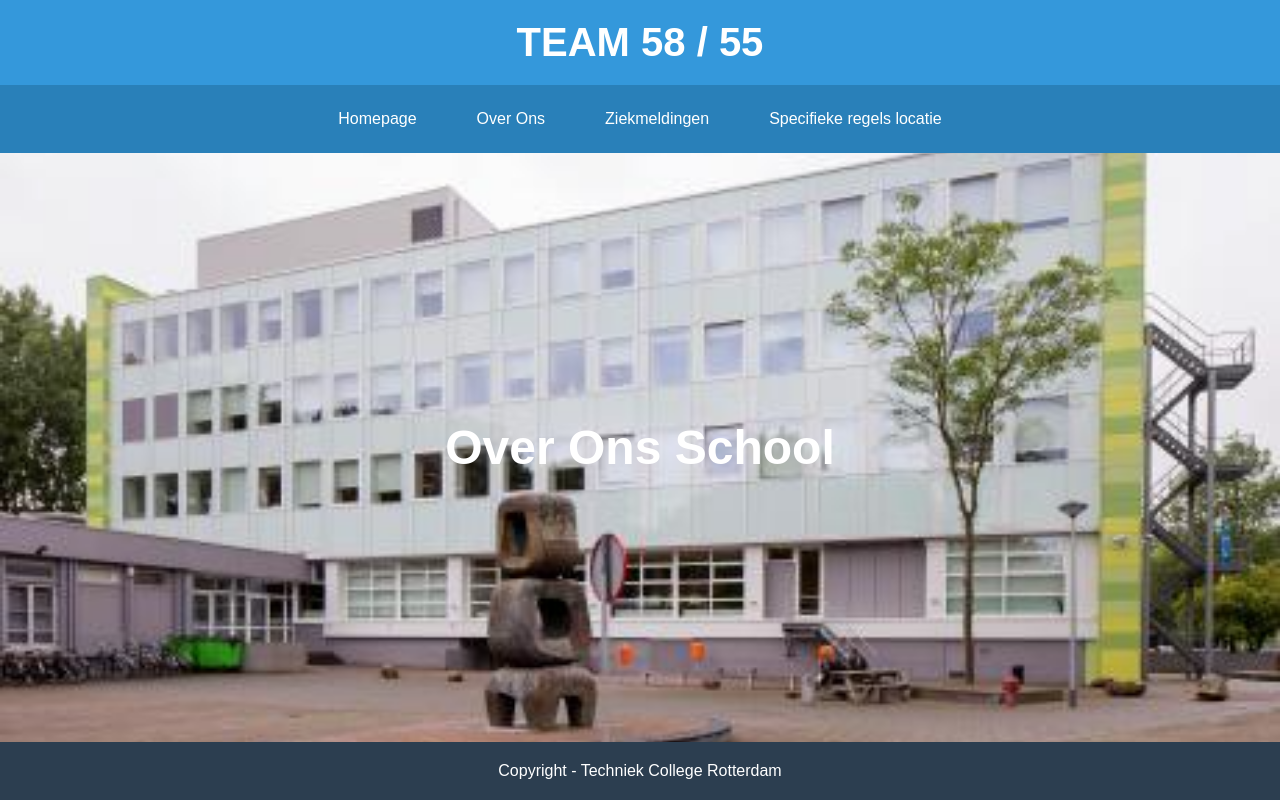
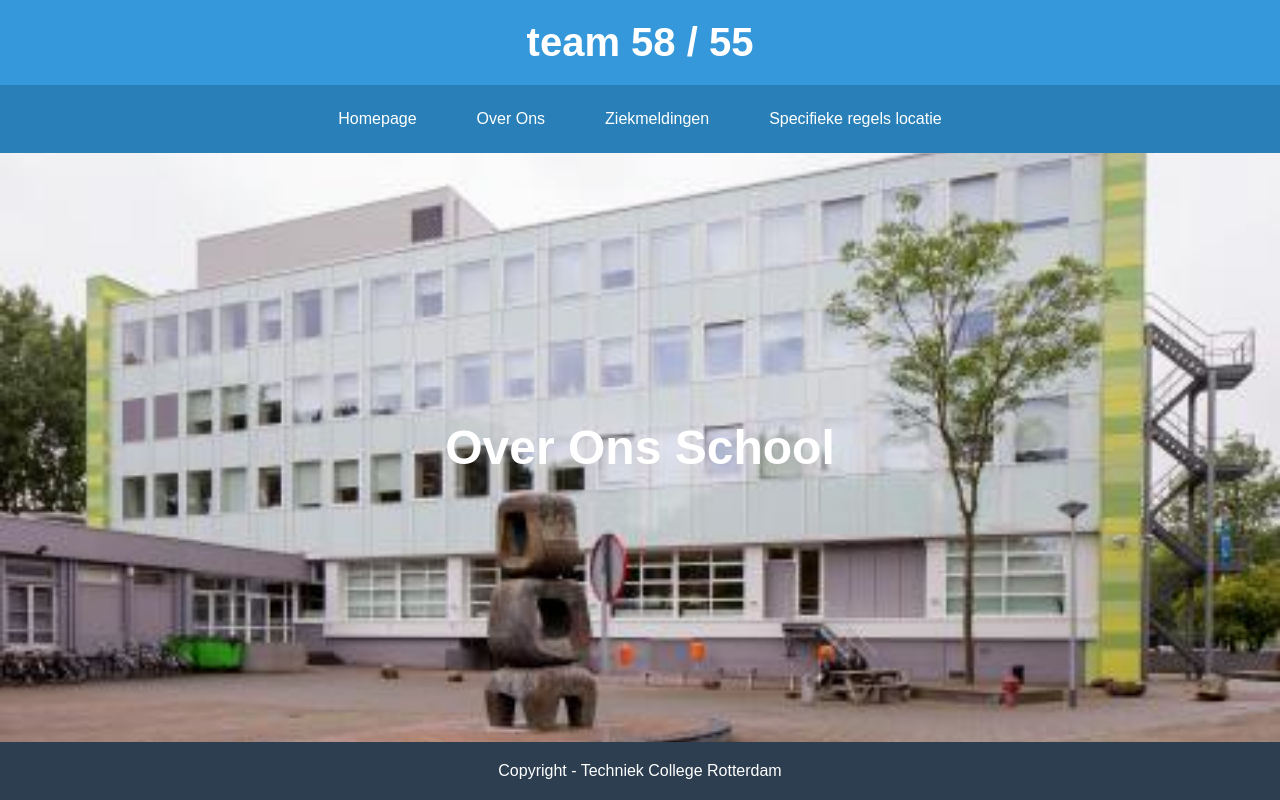
Before and after one commit to TechniekCollegeRotterdam/project-website, a plain HTML site: page index.html in a window 1280 px wide. Drawn offline with Linux system fonts and the light colour scheme.

Commit message:
initial push

```diff
--- a/index.html
+++ b/index.html
@@ -13,7 +13,7 @@
     <div class="wrapper">
 
         <header>
-            <h1>TEAM 58 / 55</h1>
+            <h1>team 58 / 55</h1>
         </header>
 
         <nav>
```
